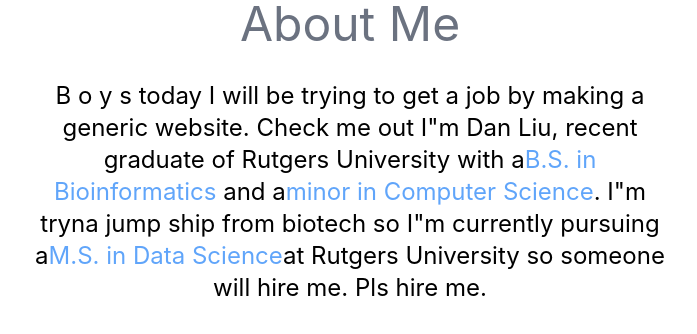
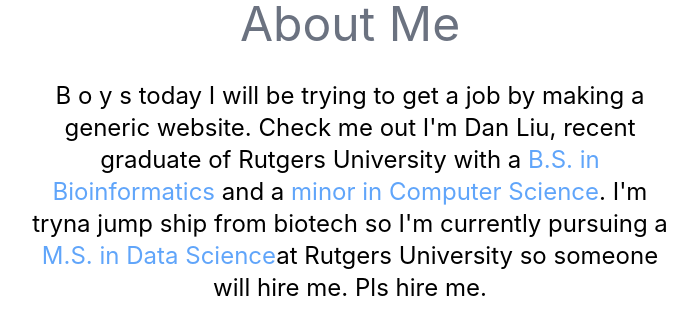
Before and after one commit to danieljliu/danieljliu.github.io, a Next.js app: page /Components/About in a window 1280 px wide. Shown: the top 334 px of the page, without its empty margins (290-987 px from the left). Built offline with nearby package versions, Linux system fonts and the light colour scheme.

Commit message:
actually fixed apostrophes

```diff
--- a/pages/Components/About.js
+++ b/pages/Components/About.js
@@ -3,13 +3,13 @@
         <div className={"flex flex-col items-center justify-center dark:text-gray-300 "}>
             <h1 className="text-center text-5xl text-gray-500 dark:text-gray-300 h-20">About Me</h1>
             <div className={"text-center text-2xl w-[50vw]"}>
-                B o y s today I will be trying to get a job by making a generic website. Check me out I&quot;m Dan Liu, recent graduate of Rutgers University
+                B o y s today I will be trying to get a job by making a generic website. Check me out I&apos;m Dan Liu, recent graduate of Rutgers University
                 with a
-                <span className={"text-blue-400 dark:text-green-500"}>B.S. in Bioinformatics </span>
+                <span className={"text-blue-400 dark:text-green-500"}> B.S. in Bioinformatics </span>
                 and a
-                <span className={"text-blue-400 dark:text-green-500"}>minor in Computer Science</span>.
-                I&quot;m tryna jump ship from biotech so I&quot;m currently pursuing a
-                <span className={"text-blue-400 dark:text-green-500"}>M.S. in Data Science</span>
+                <span className={"text-blue-400 dark:text-green-500"}> minor in Computer Science</span>.
+                I&apos;m tryna jump ship from biotech so I&apos;m currently pursuing a
+                <span className={"text-blue-400 dark:text-green-500"}> M.S. in Data Science</span>
                 at Rutgers University so someone will hire me. Pls hire me.
             </div>
         </div>
```
